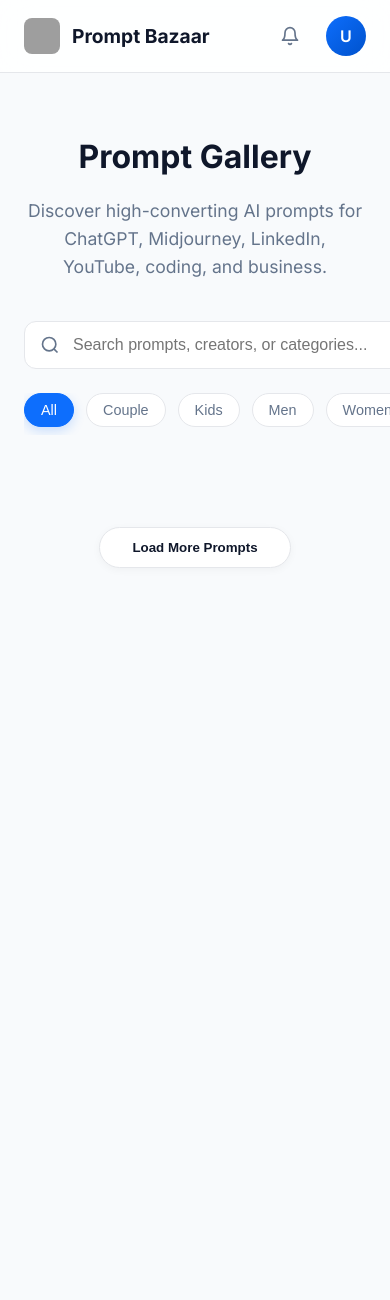
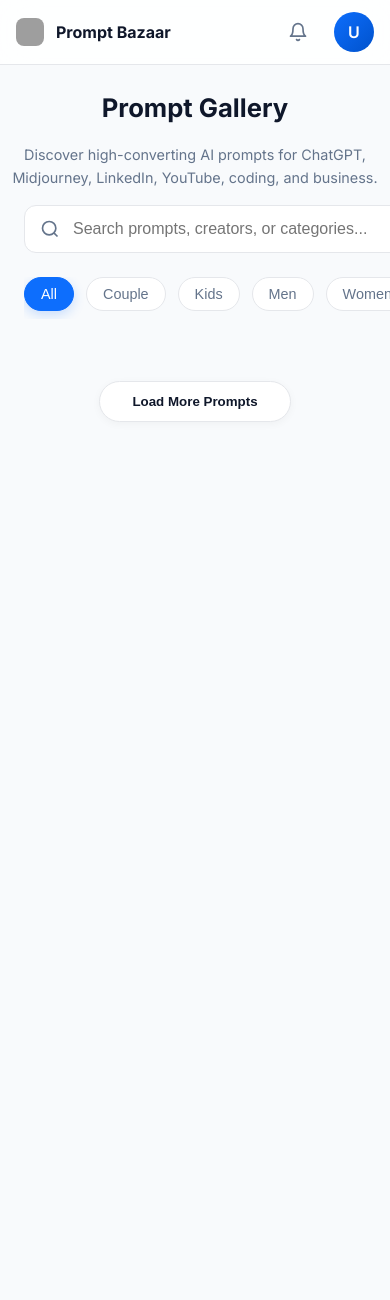
Before and after one commit to SHARABUMANOJKUMAR/Prompt-Bazaar999, a Flask app: page /gallery in a window 390 px wide; the page is wider, and only the part inside the window is pictured. Shown: the top 1300 px of that part. Run offline with Flask 3, Linux system fonts and the light colour scheme; some libraries are stand-ins or nearby versions; grey boxes are pictures that could not be loaded.

Commit message:
Upgraded entire application responsiveness across 320px, 480px, 768px, 1024px, 1440px breakpoints

```diff
--- a/static/css/gallery.css
+++ b/static/css/gallery.css
@@ -530,16 +530,114 @@ body {
   box-shadow: var(--shadow-md);
 }
 
-@media (max-width: 768px) {
+/* ==========================================================================
+   RESPONSIVE BREAKPOINTS (MOBILE-FIRST & FLUID)
+   ========================================================================== */
+
+/* Desktop Extra Large (1440px+) */
+@media (min-width: 1440px) {
   .prompt-grid {
-    grid-template-columns: 1fr;
+    grid-template-columns: repeat(4, 1fr);
+    max-width: 1600px;
+  }
+  .filters-container {
+    max-width: 1600px;
+  }
+}
+
+/* Laptop (1024px - 1439px) */
+@media (min-width: 1024px) and (max-width: 1439px) {
+  .prompt-grid {
+    grid-template-columns: repeat(3, 1fr);
+  }
+}
+
+/* Tablet (768px - 1023px) */
+@media (min-width: 768px) and (max-width: 1023px) {
+  .prompt-grid {
+    grid-template-columns: repeat(2, 1fr);
+    gap: 16px;
+    padding: 0 16px 40px;
+  }
+  .page-title {
+    font-size: 2.2rem;
+  }
+  .page-header {
+    padding: 40px 16px 24px;
+  }
+}
+
+/* Mobile Large (480px - 767px) */
+@media (min-width: 480px) and (max-width: 767px) {
+  .prompt-grid {
+    grid-template-columns: repeat(2, 1fr);
+    gap: 12px;
+    padding: 0 12px 30px;
   }
   .search-bar-wrapper {
     flex-direction: column;
+    gap: 12px;
   }
   .page-title {
-    font-size: 2rem;
+    font-size: 1.8rem;
   }
+  .page-subtitle {
+    font-size: 0.95rem;
+  }
+  .page-header {
+    padding: 30px 12px 20px;
+  }
+}
+
+/* Mobile Small (320px - 479px) */
+@media (max-width: 479px) {
+  .prompt-grid {
+    grid-template-columns: 1fr;
+    gap: 16px;
+    padding: 0 12px 30px;
+  }
+  .search-bar-wrapper {
+    flex-direction: column;
+    gap: 12px;
+  }
+  .page-title {
+    font-size: 1.6rem;
+  }
+  .page-subtitle {
+    font-size: 0.9rem;
+  }
+  .page-header {
+    padding: 24px 12px 16px;
+  }
+  .gallery-header {
+    padding: 12px 16px;
+  }
+  .header-left {
+    font-size: 1rem;
+  }
+  .header-left img {
+    width: 28px;
+    height: 28px;
+  }
+}
+
+/* Slide Up Modal for Mobile */
+@media (max-width: 991px) {
+    .modal-overlay {
+        width: 100% !important;
+        height: 85% !important;
+        border-radius: 24px 24px 0 0 !important;
+        bottom: 0 !important;
+        top: auto !important;
+        transform: translateY(100%) !important;
+    }
+    .modal-overlay.open {
+        transform: translateY(0) !important;
+    }
+    .modal-image-container {
+        height: 220px !important;
+        flex: none !important;
+    }
 }
 
 /* SKELETON SHIMMER EFFECT */
--- a/static/css/style.css
+++ b/static/css/style.css
@@ -394,69 +394,65 @@ a:hover {
    RESPONSIVE BREAKPOINTS
    ========================================================================== */
 
-/* Mobile: 320 px to 575 px */
-/* Target resolutions: 360x640, 375x812 */
-@media (max-width: 575px) {
+/* Mobile Small: 320px – 479px */
+@media (max-width: 479px) {
   :root {
-    --space-4: 0.75rem;
-    --space-6: 1rem;
-    --space-8: 1.25rem;
+    --space-4: 0.5rem;
+    --space-6: 0.75rem;
+    --space-8: 1rem;
     --font-size-3xl: 1.5rem;
     --font-size-2xl: 1.25rem;
-    --font-size-xl: 1.125rem;
+    --font-size-xl: 1.1rem;
   }
-
+  .container {
+    padding: 0 var(--space-3);
+  }
   .auth-layout {
     padding: var(--space-2);
   }
-
   .card {
     padding: var(--space-4);
     border-radius: var(--radius-lg);
   }
 }
 
-/* Tablet: 576 px to 767 px */
-/* Target resolutions: 768x1024, 800x1280 */
-@media (min-width: 576px) and (max-width: 767px) {
+/* Mobile Large: 480px – 767px */
+@media (min-width: 480px) and (max-width: 767px) {
   :root {
-    --space-4: 1rem;
-    --space-8: 1.5rem;
+    --space-4: 0.75rem;
+    --space-8: 1.25rem;
     --font-size-3xl: 1.75rem;
+    --font-size-2xl: 1.4rem;
   }
-
+  .container {
+    padding: 0 var(--space-4);
+  }
   .auth-layout {
     padding: var(--space-4);
   }
-
   .card {
     padding: var(--space-6);
   }
-
-  .container {
-    max-width: 540px;
-  }
 }
 
-/* Small Desktop: 768 px to 991 px */
-@media (min-width: 768px) and (max-width: 991px) {
+/* Tablet: 768px – 1023px */
+@media (min-width: 768px) and (max-width: 1023px) {
   .container {
     max-width: 720px;
   }
 }
 
-/* Medium Desktop: 992 px to 1199 px */
-@media (min-width: 992px) and (max-width: 1199px) {
+/* Laptop: 1024px – 1439px */
+@media (min-width: 1024px) and (max-width: 1439px) {
   .container {
     max-width: 960px;
   }
 }
 
-/* Large Desktop: 1200 px and up */
-/* Target resolutions: 1280x720, 1920x1080 */
-@media (min-width: 1200px) {
+/* Large Desktop: 1440px and up */
+@media (min-width: 1440px) {
   .container {
-    max-width: 1140px;
+    max-width: 1400px;
   }
 }
 
```
Also changed, not shown: static/css/admin.css (+24 -1 lines), templates/profile.html (+25 -1 lines), 1 other file.
